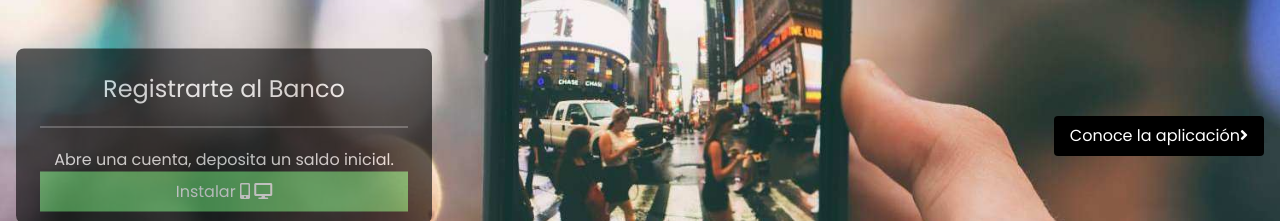
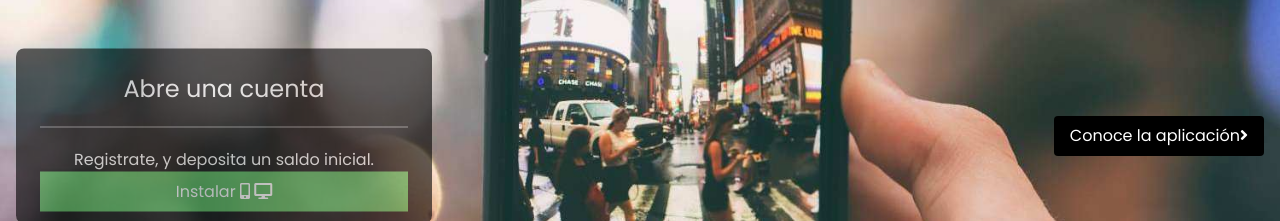
Before and after one commit to ekiim/fakemoney, a plain HTML site: page index.html in a window 1280 px wide. Shown: the part 287-508 px from the top of the page. Drawn offline with Linux system fonts and the light colour scheme.

Commit message:
deploy: 3318b27260303231e83e277aaf60b972415cdc85

```diff
--- a/index.html
+++ b/index.html
@@ -26,9 +26,9 @@ img {margin-bottom: -8px;}
     <img class="w3-image" src="/assets/app.jpg" alt="Image 1" style="min-width:500px" width="1500" height="1000">
     <div class="w3-display-left w3-padding w3-hide-small" style="width:35%">
       <div class="w3-black w3-opacity w3-hover-opacity-off w3-padding-large w3-round-large">
-        <h1 class="w3-xlarge">Registrarte al Banco</h1>
+        <h1 class="w3-xlarge">Abre una cuenta</h1>
         <hr class="w3-opacity">
-        <p>Abre una cuenta, deposita un saldo inicial.</p>
+        <p>Registrate, y deposita un saldo inicial.</p>
         <p> <a class="w3-button w3-block w3-green w3-hide-medium" href="#"> Instalar <i class="fas fa-mobile-alt"></i> <i class="fas fa-desktop"></i></a> </p>
       </div>
     </div>
```
